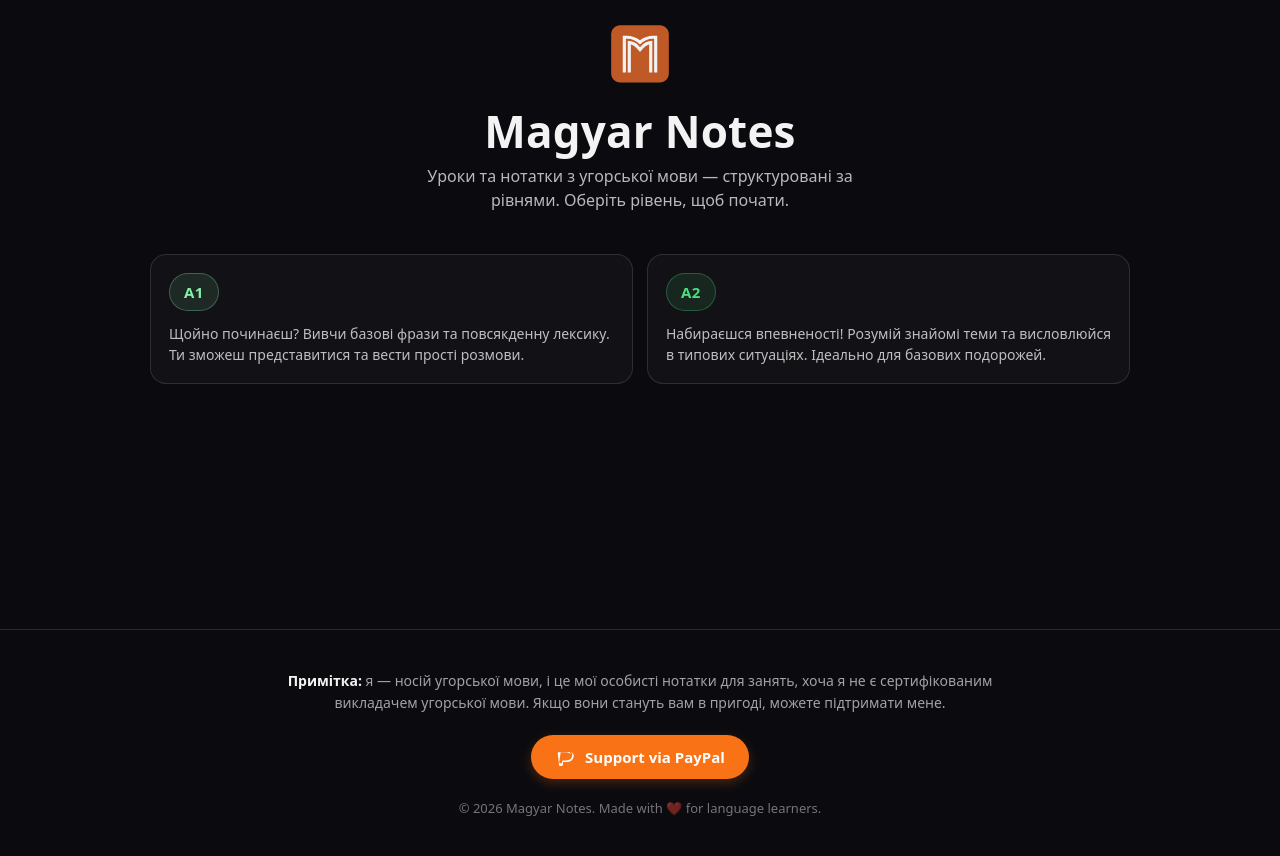
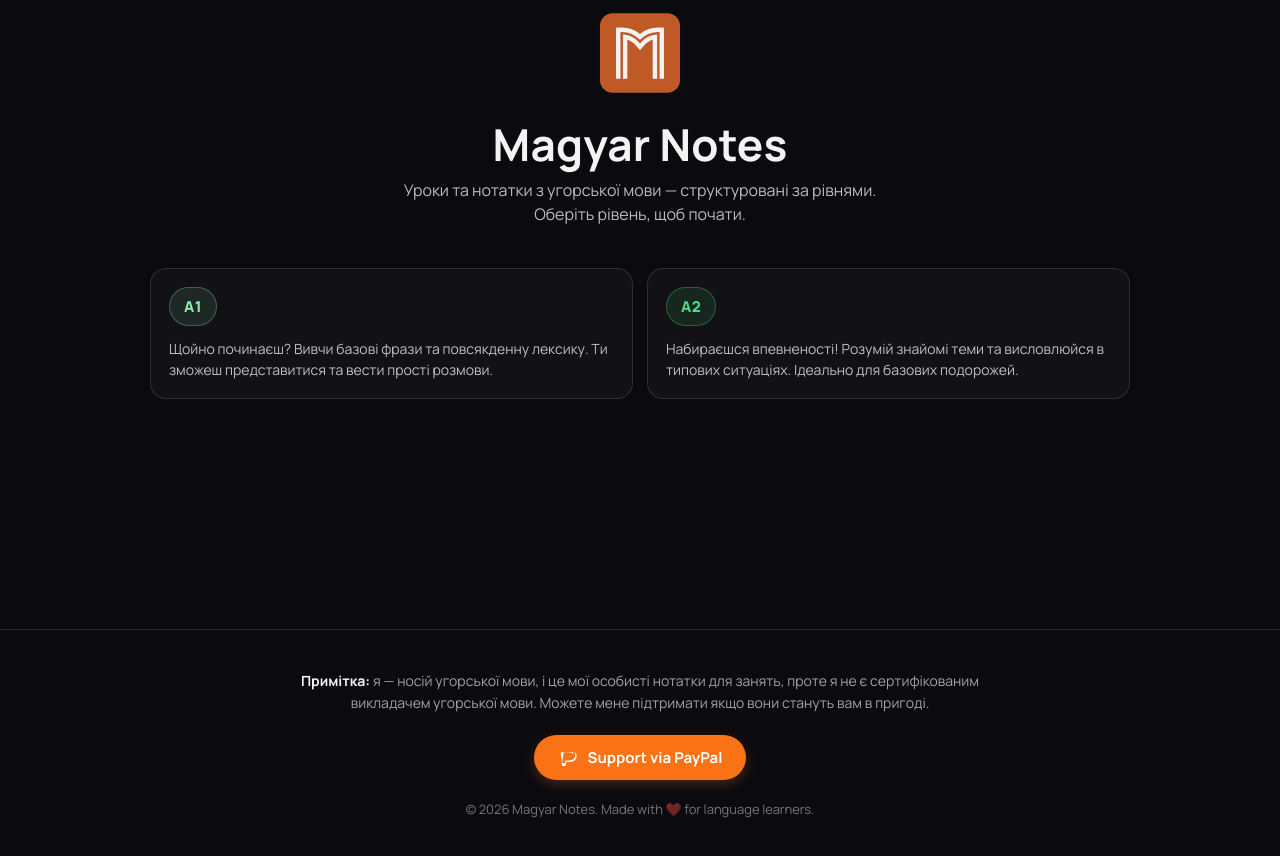
Before and after one commit to smurf11k/magyar-notes, an Astro site: page / in a window 1280 px wide. Shown: the part 300-1156 px from the top of the page. Built offline with nearby package versions, Linux system fonts and the light colour scheme; Astro itself is replaced by a stand-in of ours.

Commit message:
fix: layout fix

```diff
--- a/src/components/Footer.astro
+++ b/src/components/Footer.astro
@@ -10,8 +10,8 @@ const { paypalLink = "https://paypal.me/smurf11k" } = Astro.props;
   <div class="footerContent">
     <p class="disclaimer">
       <strong>Примітка:</strong> я — носій угорської мови, і це мої особисті нотатки
-      для занять, хоча я не є сертифікованим викладачем угорської мови. Якщо вони
-      стануть вам в пригоді, можете підтримати мене.
+      для занять, проте я не є сертифікованим викладачем угорської мови. Можете мене
+      підтримати якщо вони стануть вам в пригоді.
     </p>
     <a
       href={paypalLink}
--- a/src/layouts/Layout.astro
+++ b/src/layouts/Layout.astro
@@ -11,6 +11,13 @@ import Footer from "../components/Footer.astro";
     <link rel="icon" href="/favicon.ico" />
     <meta name="generator" content={Astro.generator} />
     <title>Magyar Notes</title>
+
+    <link rel="preconnect" href="https://fonts.googleapis.com" />
+    <link rel="preconnect" href="https://fonts.gstatic.com" crossorigin />
+    <link
+      href="https://fonts.googleapis.com/css2?family=Manrope:wght@400;500;600;700;800&family=IBM+Plex+Sans:wght@400;500;600;700&family=JetBrains+Mono:wght@400;600&display=swap"
+      rel="stylesheet"
+    />
   </head>
   <body>
     <slot />
@@ -27,6 +34,12 @@ import Footer from "../components/Footer.astro";
     --panel2: rgba(0, 0, 0, 0.02);
     --line: rgba(0, 0, 0, 0.1);
     --accent: #f97316;
+
+    --font-ui: Manrope, system-ui, -apple-system, BlinkMacSystemFont;
+    --font-reading: "Source Serif 4", Georgia, "Times New Roman", serif;
+    --font-mono:
+      "JetBrains Mono", ui-monospace, SFMono-Regular, Menlo, Consolas,
+      "Liberation Mono", monospace;
   }
 
   /* Light theme */
@@ -42,12 +55,7 @@ import Footer from "../components/Footer.astro";
 
   body {
     margin: 0;
-    font-family:
-      system-ui,
-      -apple-system,
-      Segoe UI,
-      Roboto,
-      Arial;
+    font-family: var(--font-ui);
     background: var(--bg);
     color: #f3f3f3;
     align-items: center;
--- a/src/layouts/LessonLayout.astro
+++ b/src/layouts/LessonLayout.astro
@@ -43,6 +43,8 @@ const {
         --accent: #f97316;
         --left-w: 320px;
         --right-w: 300px;
+
+        --font-reading: "IBM Plex Sans", system-ui, -apple-system;
       }
 
       /* Light theme */
@@ -80,12 +82,7 @@ const {
         margin: 0;
         background: var(--bg);
         color: #f3f3f3;
-        font-family:
-          system-ui,
-          -apple-system,
-          Segoe UI,
-          Roboto,
-          Arial;
+        font-family: var(--font-reading);
       }
 
       a {
--- a/src/pages/index.astro
+++ b/src/pages/index.astro
@@ -119,8 +119,8 @@ levels.sort((a, b) => order.indexOf(a.label) - order.indexOf(b.label));
         class="logo"
         src="/favicon.svg"
         alt="Magyar Notes logo"
-        width="72"
-        height="72"
+        width="100"
+        height="100"
       />
       <h1 class="title">Magyar Notes</h1>
       <p class="subtitle">
```
Also changed, not shown: src/components/TreeNodeItem.astro (+17 -9 lines), src/components/TreeView.astro (+5 -3 lines), src/pages/lessons/[...slug].astro (+29 -2 lines).
